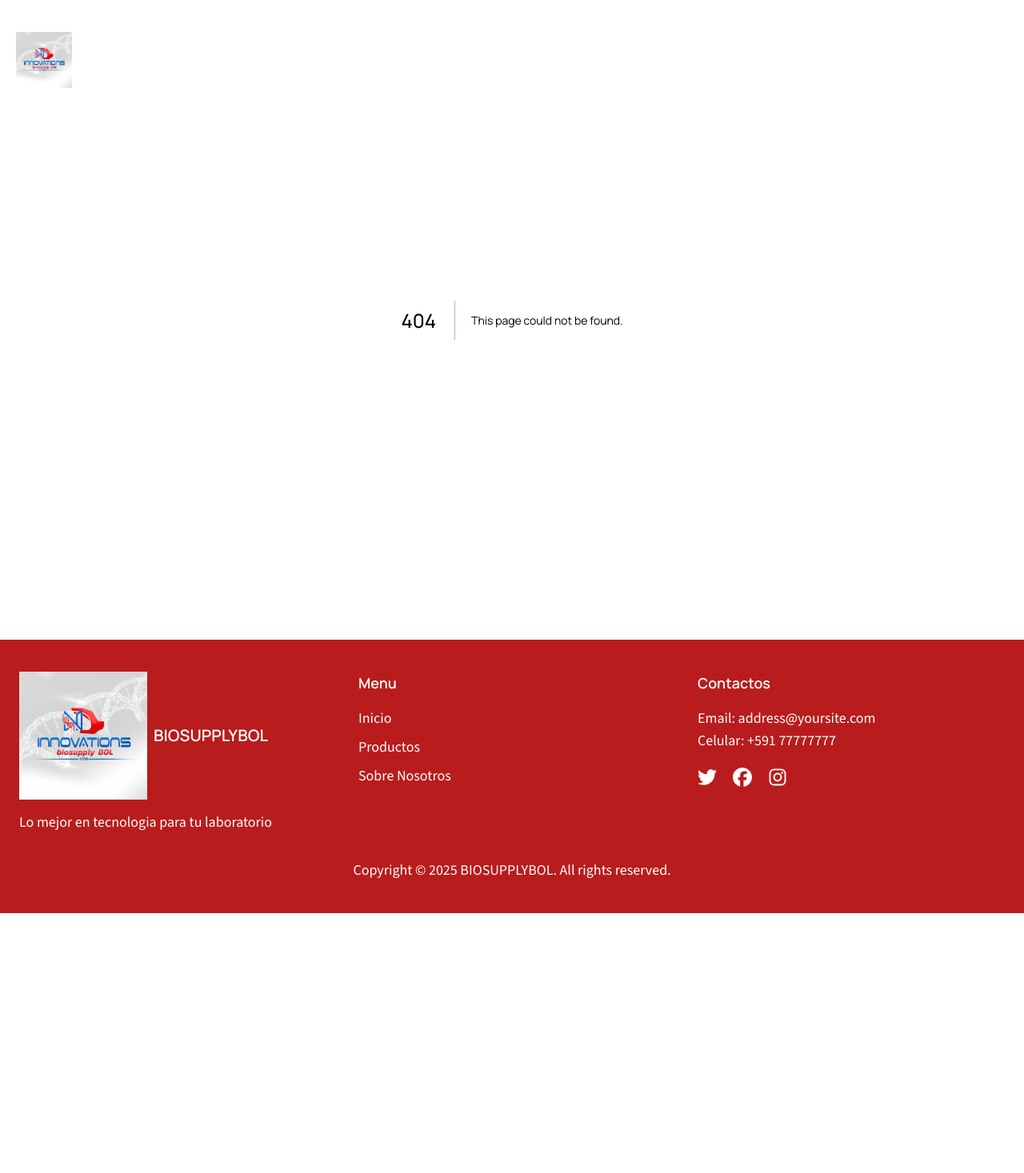
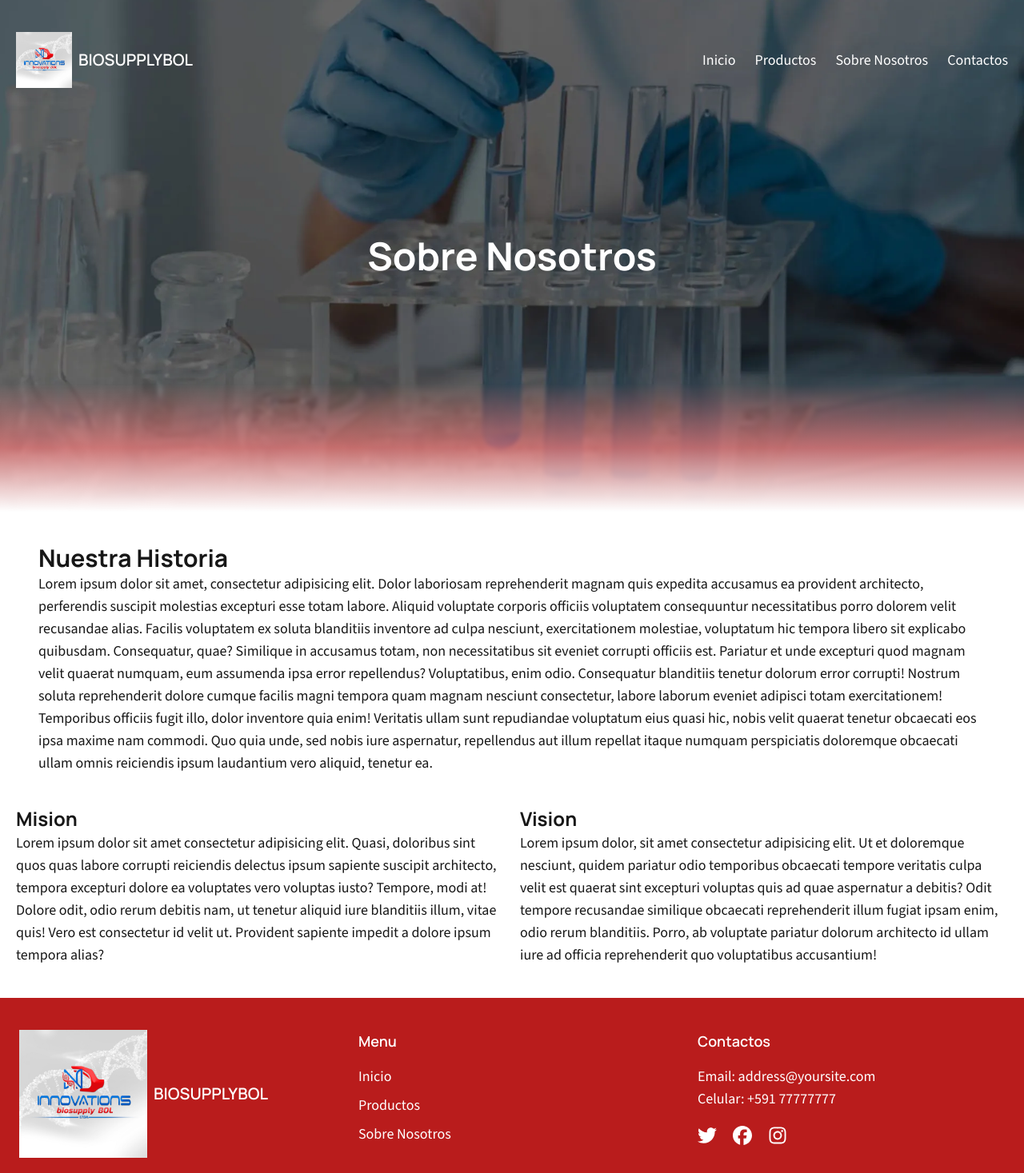
Before and after one commit to JRWebDesigner/finwise-saas-landing-page, a Next.js app: page /sobre-nosotros in a window 1280 px wide. Before the commit this address had no page. Shown: the top 1467 px of the page at 80% size. Before the commit the page ends 1142 px from the top, so only its background shows below. Built offline with nearby package versions, Linux system fonts and the light colour scheme.

Commit message:
add pages

```diff
--- /dev/null
+++ b/src/app/productos/page.tsx
@@ -0,0 +1,22 @@
+import Hero from '@/components/ProductsPage/Hero'
+import Container from '@/components/Container'
+const ProductsPage: React.FC = () => {
+  return(
+    <>
+      <Hero />
+      <Container>
+        <div className="grid grid-cols-[0.4fr_1fr]">
+          <div className='border-r-2 border-primary'>
+            <h2 className='text-center font-bold text-xl'>Categorias:</h2>
+            <span>Todavia no tenemos categorias</span>
+          </div>
+          <div className='px-5'>
+            <h2 className='text-center font-bold text-xl'>Productos:</h2>
+            <span>Todavia no hay productos</span>
+          </div>
+        </div>
+      </Container>
+    </>
+  )
+}
+export default ProductsPage
--- /dev/null
+++ b/src/app/sobre-nosotros/page.tsx
@@ -0,0 +1,32 @@
+import Hero from '@/components/AboutPage/Hero'
+import Container from '@/components/Container'
+const AboutPage: React.FC = () => {
+    return(
+      <>
+				<Hero />
+				<Container>
+					<section className='mx-7 my-10'>
+						<h2 className='font-bold text-2xl md:text-3xl'>Nuestra Historia</h2>
+						<p>
+							Lorem ipsum dolor sit amet, consectetur adipisicing elit. Dolor laboriosam reprehenderit magnam quis expedita accusamus ea provident architecto, perferendis suscipit molestias excepturi esse totam labore. Aliquid voluptate corporis officiis voluptatem consequuntur necessitatibus porro dolorem velit recusandae alias. Facilis voluptatem ex soluta blanditiis inventore ad culpa nesciunt, exercitationem molestiae, voluptatum hic tempora libero sit explicabo quibusdam. Consequatur, quae? Similique in accusamus totam, non necessitatibus sit eveniet corrupti officiis est. Pariatur et unde excepturi quod magnam velit quaerat numquam, eum assumenda ipsa error repellendus? Voluptatibus, enim odio. Consequatur blanditiis tenetur dolorum error corrupti! Nostrum soluta reprehenderit dolore cumque facilis magni tempora quam magnam nesciunt consectetur, labore laborum eveniet adipisci totam exercitationem! Temporibus officiis fugit illo, dolor inventore quia enim! Veritatis ullam sunt repudiandae voluptatum eius quasi hic, nobis velit quaerat tenetur obcaecati eos ipsa maxime nam commodi. Quo quia unde, sed nobis iure aspernatur, repellendus aut illum repellat itaque numquam perspiciatis doloremque obcaecati ullam omnis reiciendis ipsum laudantium vero aliquid, tenetur ea.
+						</p>
+					</section>
+					<section className="grid grid-cols-1 md:grid-cols-2 mb-10 justify-around items-center gap-5 flex-wrap">
+						<div>
+							<h2 className='font-bold text-xl md:text-2xl'>Mision</h2>
+							<p>
+								Lorem ipsum dolor sit amet consectetur adipisicing elit. Quasi, doloribus sint quos quas labore corrupti reiciendis delectus ipsum sapiente suscipit architecto, tempora excepturi dolore ea voluptates vero voluptas iusto? Tempore, modi at! Dolore odit, odio rerum debitis nam, ut tenetur aliquid iure blanditiis illum, vitae quis! Vero est consectetur id velit ut. Provident sapiente impedit a dolore ipsum tempora alias?
+							</p>
+						</div>
+						<div>
+							<h2 className='font-bold text-xl md:text-2xl'>Vision</h2>
+							<p>
+								Lorem ipsum dolor, sit amet consectetur adipisicing elit. Ut et doloremque nesciunt, quidem pariatur odio temporibus obcaecati tempore veritatis culpa velit est quaerat sint excepturi voluptas quis ad quae aspernatur a debitis? Odit tempore recusandae similique obcaecati reprehenderit illum fugiat ipsam enim, odio rerum blanditiis. Porro, ab voluptate pariatur dolorum architecto id ullam iure ad officia reprehenderit quo voluptatibus accusantium!
+							</p>
+						</div>
+					</section>
+      	</Container>
+			</>
+    )
+}
+export default AboutPage
--- /dev/null
+++ b/src/components/AboutPage/Hero.tsx
@@ -0,0 +1,41 @@
+'use client'
+import React from 'react';
+import {motion} from 'framer-motion'
+
+export const subtitleAn = {
+    offscreen: {
+        opacity: 0,
+        x: -50,
+    },
+    onscreen: {
+        opacity: 1,
+        x: 0,
+        transition: {
+            type: "spring",
+            bounce: 0.2,
+            duration: 1.2,
+        }
+    },
+}
+
+const Hero: React.FC = () => {
+    return (
+        <section
+            id="hero"
+            className="relative flex items-center justify-center px-5 h-[66vh] md:h-[80vh] bg-[url('/images/banner.webp')] bg-cover bg-center bg-no-repeat bg-opacity-10 text-5xl font-bold text-white"
+        >
+            <div className="absolute left-0 right-0 bottom-0 backdrop-blur-[2px] h-40 bg-gradient-to-b from-transparent via-[#ff8181ad] to-[rgb(255,255,255)]">
+            </div>
+            <motion.div
+                variants={subtitleAn}
+                initial="offscreen"
+                whileInView="onscreen"
+                viewport={{ once: true }}
+            >
+                <h1>Sobre Nosotros</h1>
+            </motion.div>
+        </section>
+    );
+};
+
+export default Hero;
--- /dev/null
+++ b/src/components/ProductsPage/Hero.tsx
@@ -0,0 +1,41 @@
+'use client'
+import React from 'react';
+import {motion} from 'framer-motion'
+
+export const subtitleAn = {
+    offscreen: {
+        opacity: 0,
+        x: -50,
+    },
+    onscreen: {
+        opacity: 1,
+        x: 0,
+        transition: {
+            type: "spring",
+            bounce: 0.2,
+            duration: 1.2,
+        }
+    },
+}
+
+const Hero: React.FC = () => {
+    return (
+        <section
+            id="hero"
+            className="relative flex items-center justify-center px-5 h-[66vh] md:h-[70vh] bg-[url('/images/banner.webp')] bg-cover bg-center bg-no-repeat bg-opacity-10 text-5xl font-bold text-white"
+        >
+            <div className="absolute left-0 right-0 bottom-0 backdrop-blur-[2px] h-40 bg-gradient-to-b from-transparent via-[#ff8181ad] to-[rgb(255,255,255)]">
+            </div>
+            <motion.div
+                variants={subtitleAn}
+                initial="offscreen"
+                whileInView="onscreen"
+                viewport={{ once: true }}
+            >
+                <h1>Todos los Productos</h1>
+            </motion.div>
+        </section>
+    );
+};
+
+export default Hero;
```
